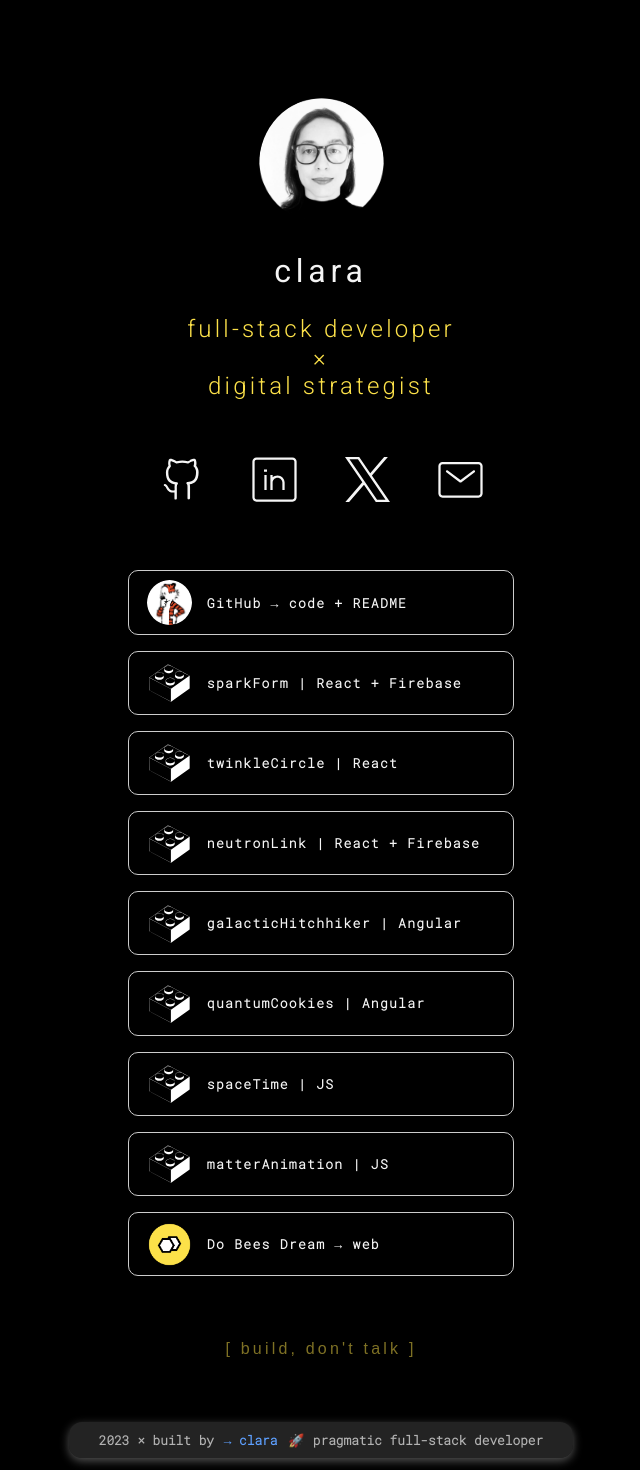
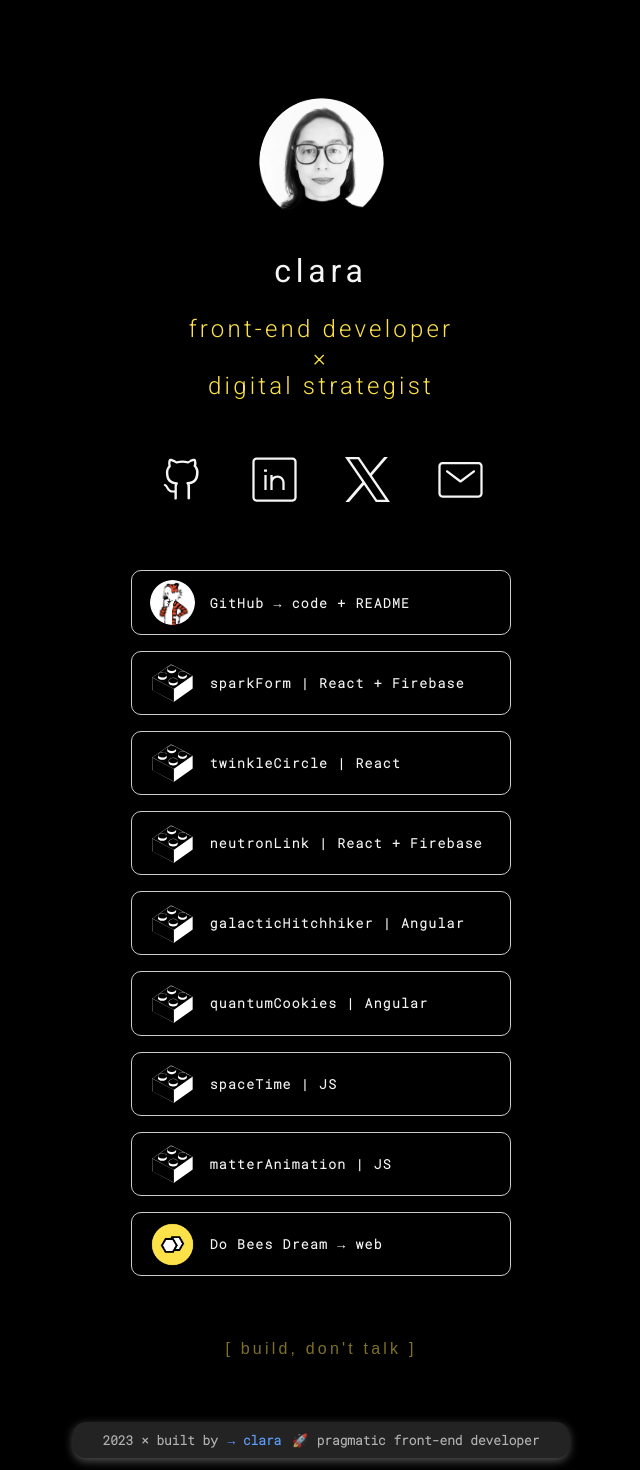
Before and after one commit to clasei/clara, a React (Create React App) app: page / in a window 1280 px wide. Shown: the part 52-1522 px from the top of the page, without its empty margins (319-959 px from the left). Built offline with nearby package versions, Linux system fonts and the light colour scheme.

Commit message:
header + footer updated to front-end dev

```diff
--- a/src/components/Footer/Footer.js
+++ b/src/components/Footer/Footer.js
@@ -10,7 +10,7 @@ const Footer = () => {
             <span id="currentYear">{ currentYear } </span>
             × built by <a href="https://github.com/clasei" target="_blank" rel="noopener noreferrer">→ clara</a>
             <span id="rocketIcon"> 🚀 </span>
-            pragmatic full-stack developer
+            pragmatic front-end developer
         </footer>
     </div>
   );
--- a/src/components/Header/Header.js
+++ b/src/components/Header/Header.js
@@ -8,7 +8,7 @@ const Header = () => {
         <div className="header-container">
             <img src={profilePic} alt="Clara Seijo" className="profile-pic"/>
             <h1>clara</h1>
-            <h2>full-stack developer</h2>
+            <h2>front-end developer</h2>
             <h2>×</h2>
             <h2>digital strategist</h2>
         </div>
```
